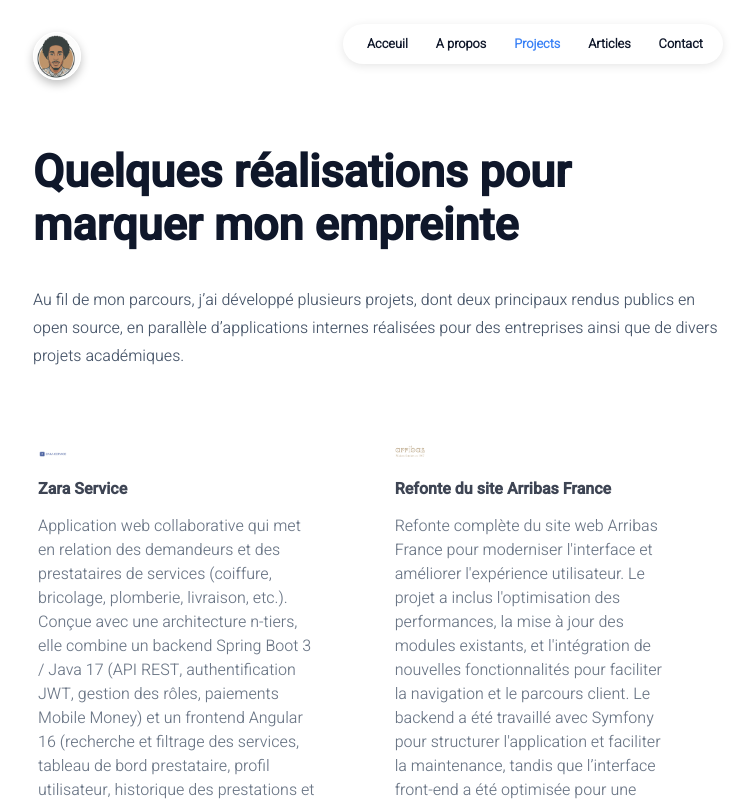
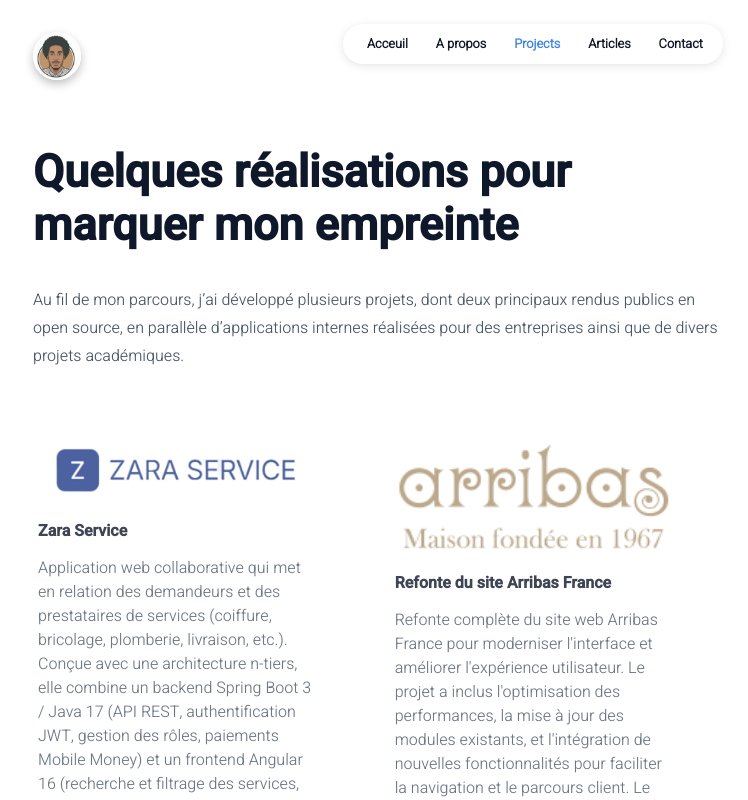
Before and after one commit to tsiorynobel/Portfolio-, a React (Create React App) app: page /projects in a window 1280 px wide. Shown: the top 800 px of the page, without its empty margins (107-855 px from the left). Built offline with nearby package versions, Linux system fonts and the light colour scheme.

Commit message:
project update

```diff
--- a/src/components/projects/styles/project.css
+++ b/src/components/projects/styles/project.css
@@ -27,11 +27,14 @@
 }
 
 .project-logo {
-	width: 30px;
+	min-width: 150px;
+	width: auto;
 }
 
 .project-logo img {
 	width: 100%;
+	height: auto;
+	object-fit: contain;
 }
 
 .project-title {
```
